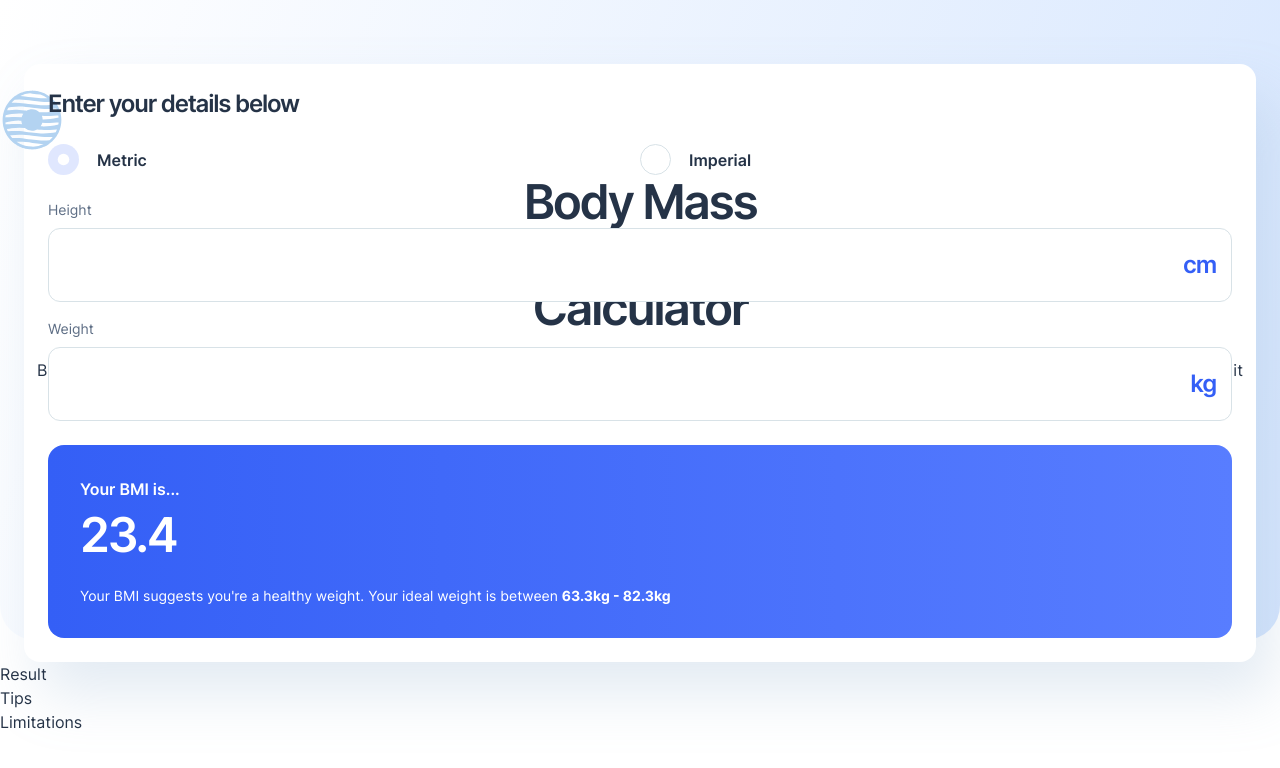
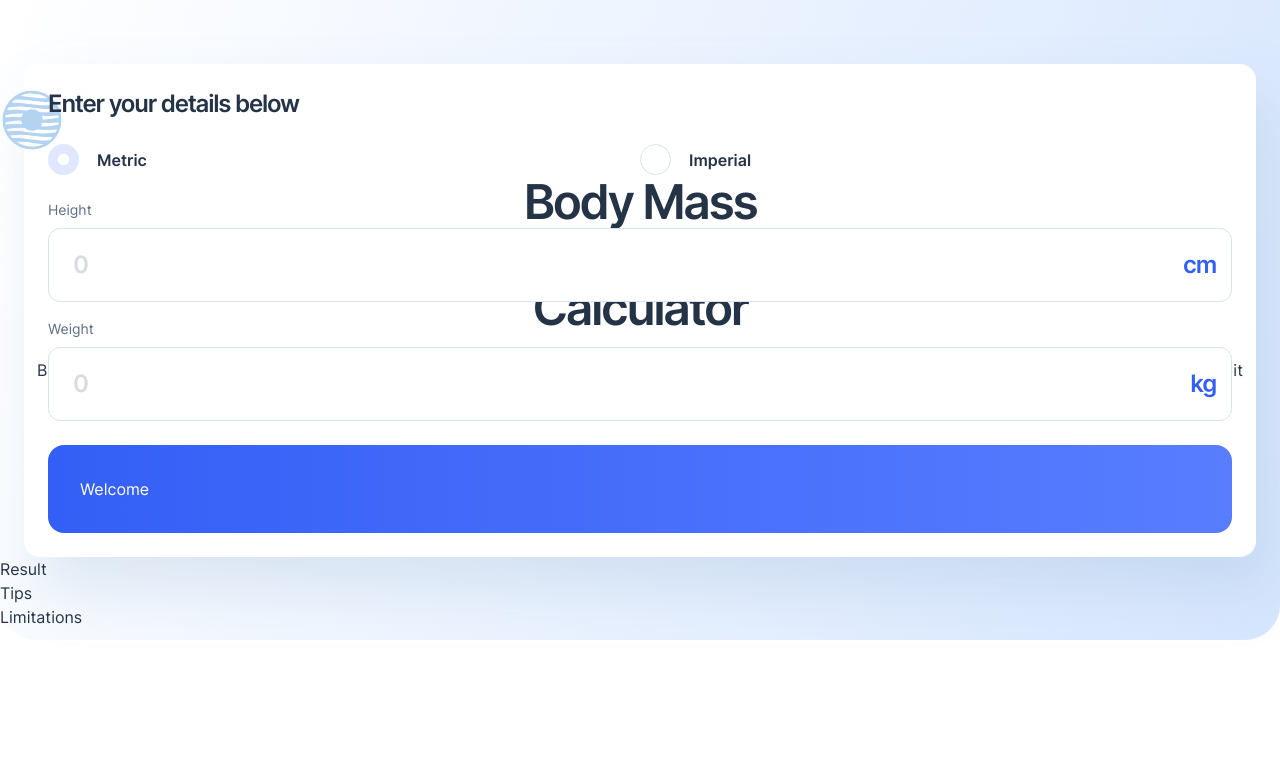
Before and after one commit to solvman/bmi-calculator, a React (Vite) app: page / in a window 1280 px wide. Shown: the top 768 px of the page. Built offline with nearby package versions, Linux system fonts and the light colour scheme.

Commit message:
Add BMI calculation and display in Outcomes component

```diff
--- a/src/components/Hero/components/Calculator/components/MetricForm/MetricForm.tsx
+++ b/src/components/Hero/components/Calculator/components/MetricForm/MetricForm.tsx
@@ -1,7 +1,22 @@
 import NumberInput from "@/components/common/NumberInput";
 import Outcomes from "../Outcomes";
+import { useState } from "react";
 
 export const MetricForm = () => {
+  const [height, setHeight] = useState("");
+  const [weight, setWeight] = useState("");
+
+  const calulateBMI = () => {
+    if (+height > 0 && +weight > 0) {
+      return parseFloat((+weight / (+height / 100) ** 2).toFixed(1));
+    }
+    return 0;
+  };
+
+  const bmi = calulateBMI();
+
+  console.log({ bmi });
+
   return (
     <>
       <form className="flex flex-col gap-y-4">
@@ -12,7 +27,13 @@ export const MetricForm = () => {
           >
             Height
           </label>
-          <NumberInput unit="cm" type="number" id="height" />
+          <NumberInput
+            unit="cm"
+            name="height"
+            id="height"
+            value={height}
+            onChange={(e) => setHeight(e.target.value)}
+          />
         </div>
         <div className="flex flex-col gap-y-2">
           <label
@@ -21,10 +42,16 @@ export const MetricForm = () => {
           >
             Weight
           </label>
-          <NumberInput unit="kg" type="number" id="weight" />
+          <NumberInput
+            unit="kg"
+            name="weight"
+            id="weight"
+            value={weight}
+            onChange={(e) => setWeight(e.target.value)}
+          />
         </div>
       </form>
-      <Outcomes />
+      <Outcomes bmi={bmi} />
     </>
   );
 };
--- a/src/components/Hero/components/Calculator/components/Outcomes/Outcomes.tsx
+++ b/src/components/Hero/components/Calculator/components/Outcomes/Outcomes.tsx
@@ -1,16 +1,14 @@
-export const Outcomes = () => {
+import ResultBMI from "./components/ResultBMI";
+import Welcome from "./components/Welcome";
+
+interface OutcomesProps {
+  bmi: number;
+}
+
+export const Outcomes = ({ bmi = 0 }: OutcomesProps) => {
   return (
     <section className="flex flex-col gap-y-6 rounded-2xl bg-gradient-to-r from-blue to-[#587DFF] p-8 text-pureWhite">
-      <div>
-        <h3 className="mb-2 font-semibold">Your BMI is...</h3>
-        <p className="text-5xl font-semibold leading-[1.1] tracking-tighter">
-          23.4
-        </p>
-      </div>
-      <p className="text-sm">
-        Your BMI suggests you're a healthy weight. Your ideal weight is between{" "}
-        <strong>63.3kg - 82.3kg</strong>
-      </p>
+      {bmi > 0 ? <ResultBMI /> : <Welcome />}
     </section>
   );
 };
--- /dev/null
+++ b/src/components/Hero/components/Calculator/components/Outcomes/components/ResultBMI/ResultBMI.tsx
@@ -0,0 +1,18 @@
+export const ResultBMI = () => {
+  return (
+    <>
+      <div>
+        <h3 className="mb-2 font-semibold">Your BMI is...</h3>
+        <p className="text-5xl font-semibold leading-[1.1] tracking-tighter">
+          23.4
+        </p>
+      </div>
+      <p className="text-sm">
+        Your BMI suggests you're a healthy weight. Your ideal weight is between{" "}
+        <strong>63.3kg - 82.3kg</strong>
+      </p>
+    </>
+  );
+};
+
+export default ResultBMI;
--- /dev/null
+++ b/src/components/Hero/components/Calculator/components/Outcomes/components/ResultBMI/index.ts
@@ -0,0 +1,3 @@
+import ResultBMI from "./ResultBMI";
+
+export default ResultBMI;
--- /dev/null
+++ b/src/components/Hero/components/Calculator/components/Outcomes/components/Welcome/Welcome.tsx
@@ -0,0 +1,4 @@
+const Welcome = () => {
+  return <div>Welcome</div>;
+};
+export default Welcome;
--- /dev/null
+++ b/src/components/Hero/components/Calculator/components/Outcomes/components/Welcome/index.ts
@@ -0,0 +1,3 @@
+import Welcome from "./Welcome";
+
+export default Welcome;
--- a/src/components/common/NumberInput/NumberInput.tsx
+++ b/src/components/common/NumberInput/NumberInput.tsx
@@ -8,9 +8,11 @@ export const NumberInput = ({ unit, ...rest }: NumberInputProps) => {
   return (
     <div className="relative">
       <input
-        className="w-full rounded-xl border-borders px-6 py-5 pr-12 text-2xl font-semibold tracking-tighter"
+        className="placeholder:text-gunmeta w-full rounded-xl border-borders px-6 py-5 pr-12 text-2xl font-semibold tracking-tighter placeholder:opacity-25"
         type="number"
-        min="0"
+        min="1"
+        placeholder="0"
+        pattern="^[1-9]+[0-9]*$"
         {...rest}
       />
       <p className="absolute right-4 top-1/2 -translate-y-1/2 text-2xl font-semibold tracking-tighter text-blue">
```
